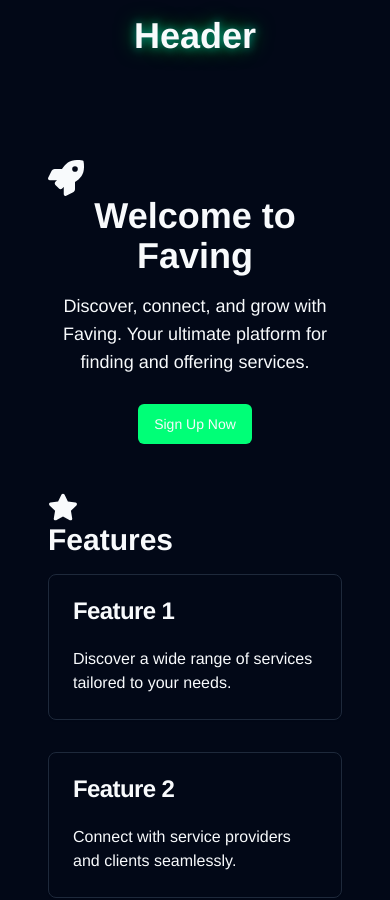
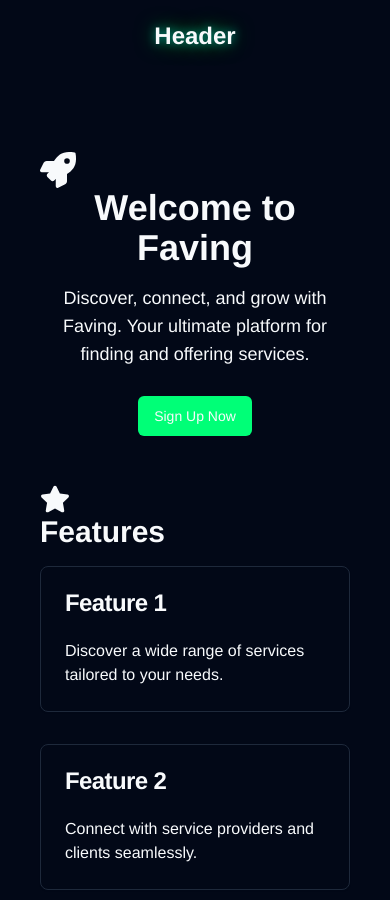
Before and after one commit to GPT-Engineer-App/fave-exchange, a React (Vite) app: page /landing in a window 390 px wide. Shown: the top 900 px of the page. Built offline with nearby package versions, Linux system fonts and the light colour scheme; no server answers.

Commit message:
Ensure the layout is responsive and adapts well to different screen sizes and devices. Implement media queries to adjust the layout for mobile, tablet, and desktop views.

```diff
--- a/src/index.css
+++ b/src/index.css
@@ -166,6 +166,16 @@
         'footer';
       grid-template-columns: 1fr;
       grid-template-rows: auto 1fr auto auto;
+    }
+  }
+
+  @media (max-width: 480px) {
+    .header {
+      font-size: 1.5rem;
+    }
+
+    .sidebar, .main, .footer {
+      padding: 0.5rem;
     }
   }
 
```
